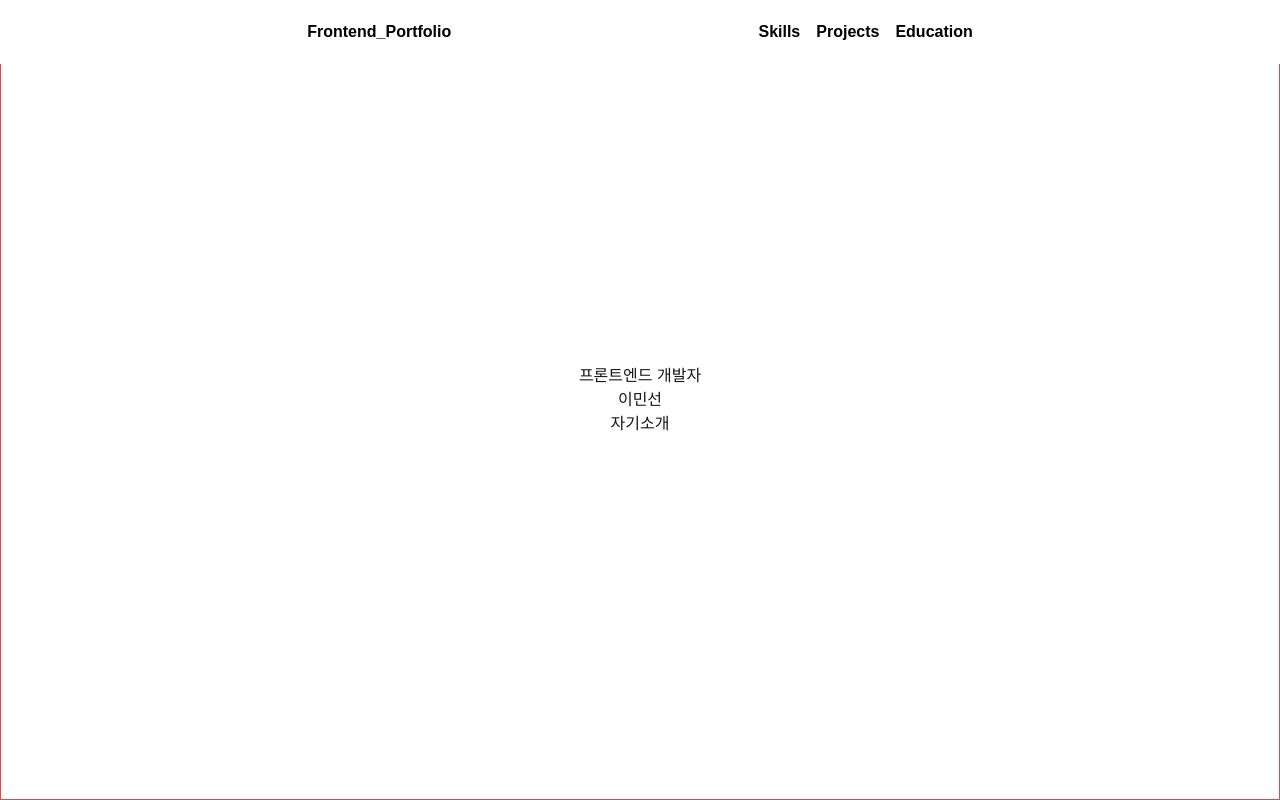
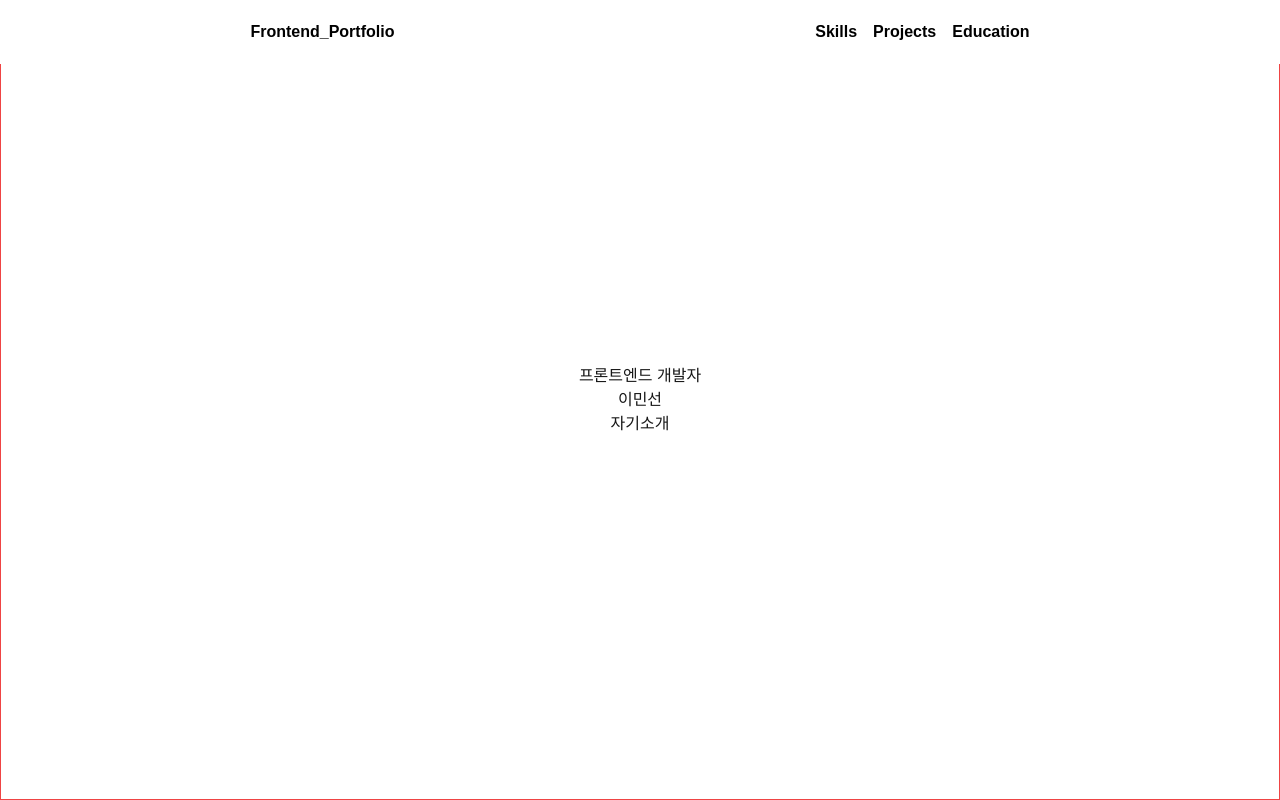
Before and after one commit to minsun0714/frontend-porfolio, a Next.js app in the folder frontend/: page / in a window 1280 px wide. Shown: the top 800 px of the page. Built offline with nearby package versions, Linux system fonts and the light colour scheme.

Commit message:
feat: header 로고와 메뉴 간간 간격 조정

```diff
--- a/frontend/src/components/NavBar.tsx
+++ b/frontend/src/components/NavBar.tsx
@@ -1,7 +1,7 @@
 export const Navbar = () => {
 	return (
 		<header className="z-50 h-16 w-screen flex justify-evenly items-center bg-white text-black font-bold fixed">
-			<div className="w-screen tablet:w-[1000px] laptop:w-screen flex justify-evenly items-center">
+			<div className="w-screen tablet:max-w-[1200px] flex justify-around items-center">
 				<div className="pl-12 tablet:pl-0">Frontend_Portfolio</div>
 				<ul className="flex gap-x-4 invisible tablet:visible">
 					<li>Skills</li>
```
